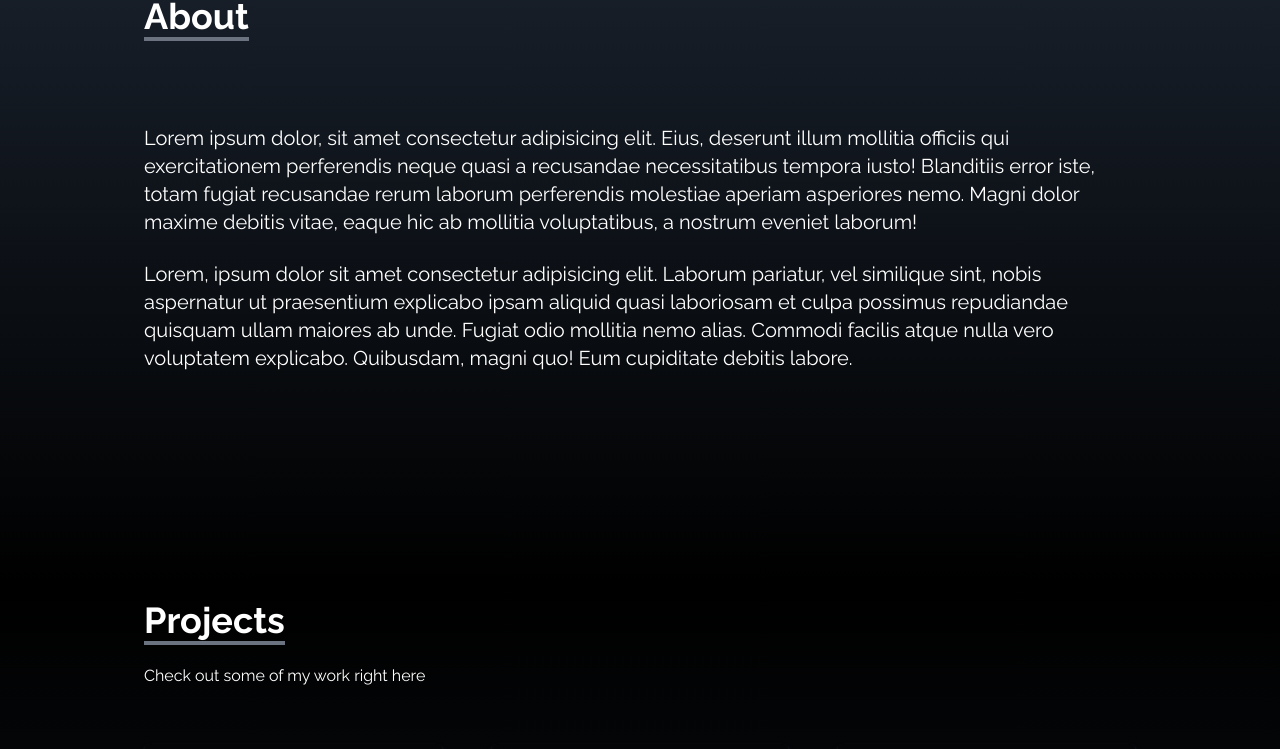
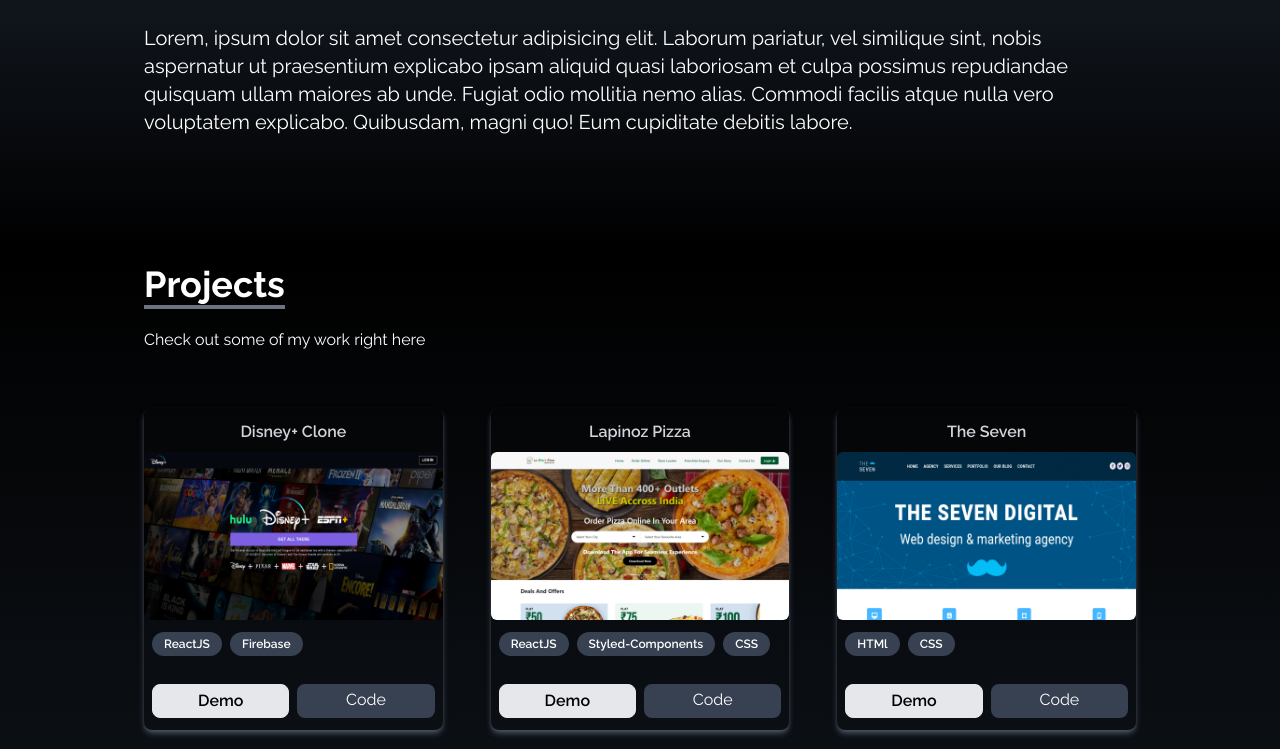
Before and after one commit to NilkanthTrivedi/Nilkanth-Portfolio, a React (Create React App) app: page / in a window 1280 px wide. Shown: the part 1016-1765 px from the top of the page. Built offline with nearby package versions, Linux system fonts and the light colour scheme.

Commit message:
flex-reverse in home and gap set

```diff
--- a/src/components/About.jsx
+++ b/src/components/About.jsx
@@ -5,7 +5,7 @@
         <>
             <div
                 name="about"
-                className="w-full h-screen bg-gradient-to-b from-gray-800 to-black text-white"
+                className="w-full h-full bg-gradient-to-b from-gray-800 to-black text-white pb-24"
             >
                 <div className="max-w-screen-lg p-4 mx-auto flex flex-col justify-center w-full h-full">
                     <div className="pb-2">
@@ -14,7 +14,7 @@
                         </p>
                     </div>
 
-                    <p className="text-xl mt-20">
+                    <p className="text-xl mt-10">
                         Lorem ipsum dolor, sit amet consectetur adipisicing
                         elit. Eius, deserunt illum mollitia officiis qui
                         exercitationem perferendis neque quasi a recusandae
--- a/src/components/Experience.jsx
+++ b/src/components/Experience.jsx
@@ -65,7 +65,7 @@
         <>
             <div
                 name="experience"
-                className="bg-gradient-to-b from-gray-800 to-black w-full h-full"
+                className="w-full h-full bg-gradient-to-b from-gray-800 to-black  pb-24"
             >
                 <div className="max-w-screen-lg mx-auto p-4 flex flex-col justify-center w-full h-full text-white">
                     <div>
--- a/src/components/Home.jsx
+++ b/src/components/Home.jsx
@@ -9,10 +9,10 @@
         <>
             <div
                 name="home"
-                className="h-screen w-full bg-gradient-to-b from-black via-black to-gray-800"
+                className="h-full md:h-screen w-full bg-gradient-to-b from-black via-black to-gray-800"
             >
-                <div className="max-w-screen-lg mx-auto flex flex-col items-center justify-center gap-8 h-full px-4 md:flex-row">
-                    <div className="flex flex-col justify-center h-full">
+                <div className="max-w-screen-lg mx-auto flex flex-col-reverse items-center justify-center gap-8 h-full px-4 md:flex-row pt-32 lg:pt-0">
+                    <div className="flex flex-col justify-center h-auto">
                         <h2 className="text-4xl sm:text-6xl font-bold text-white">
                             I'm a Frontend Developer
                         </h2>
@@ -41,7 +41,7 @@
                         </div>
                     </div>
 
-                    <div>
+                    <div className="">
                         <img
                             src={HeroImage}
                             alt="my profile"
--- a/src/components/Navbar.jsx
+++ b/src/components/Navbar.jsx
@@ -31,7 +31,7 @@
         },
     ];
     return (
-        <div className="flex justify-between items-center w-full h-20 px-10 text-white bg-black fixed z-50">
+        <div className="flex justify-between items-center w-full h-20 px-10 text-white bg-black fixed z-50 ">
             <div>
                 <h1 className="ml-3 text-3xl">Nilkanth Trivedi</h1>
             </div>
--- a/src/components/Projects.jsx
+++ b/src/components/Projects.jsx
@@ -63,7 +63,7 @@
         <>
             <div
                 name="projects"
-                className="bg-gradient-to-b from-black to-gray-800 w-full text-white md:h-full pb-20"
+                className="w-full h-full bg-gradient-to-b from-black to-gray-800 text-white pb-24"
             >
                 <div className="max-w-screen-lg p-4 mx-auto flex flex-col justify-center w-full h-full">
                     <div className="pb-8">
```
